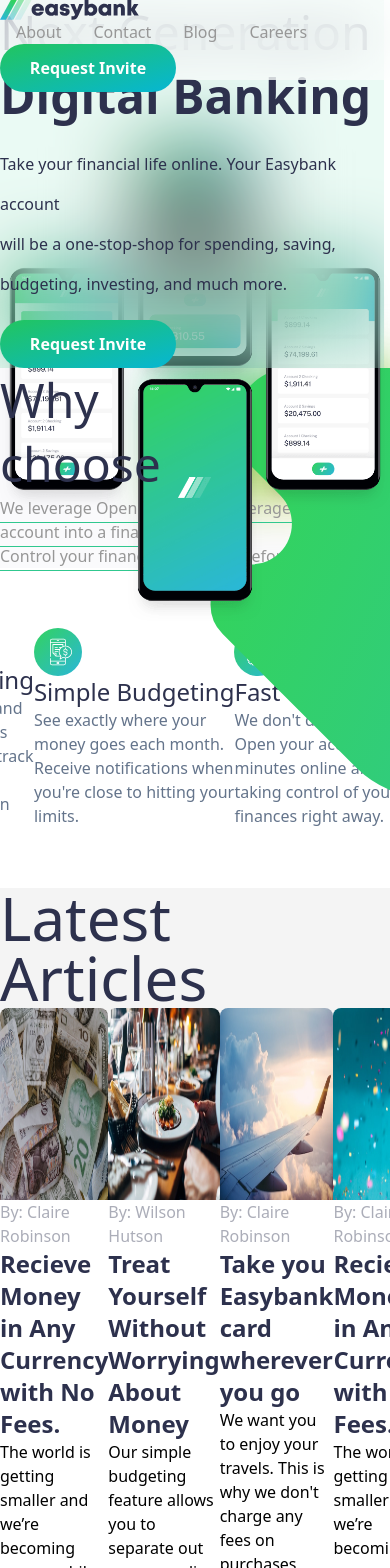
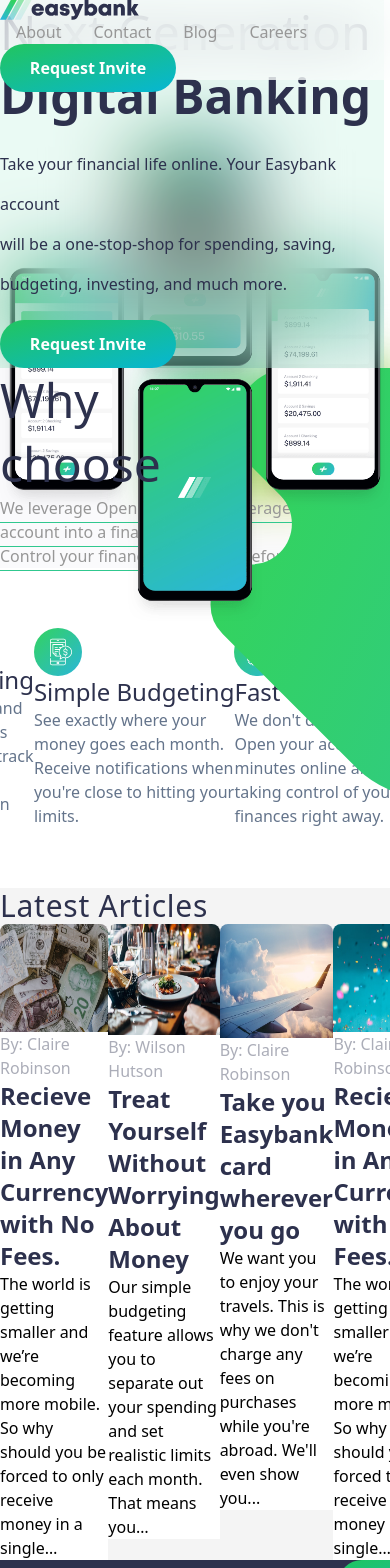
Before and after one commit to trevornei/easybank, a React (Vite) app: page / in a window 390 px wide. Shown: the top 1568 px of the page. Built offline with nearby package versions, Linux system fonts and the light colour scheme.

Commit message:
fixed the height and justify-content for the elements nested in cardThree at the xl breakpoint.

```diff
--- a/src/components/articles/Article.jsx
+++ b/src/components/articles/Article.jsx
@@ -1,14 +1,19 @@
-import React from 'react'
+import React from "react";
 
 export default function Article({ img, author, title, description }) {
   return (
-    <div className="flex flex-col items-center justify-center bg-white xl:h-full xl:w-full rounded-t-xl xl:mx-4">
-        <img className='w-64 h-48 rounded-t-lg shadow-darkBlue/20' src={img}/>
-        <div className="items-center xl:p-2 xl:px-2 justify-normal">
-          <p className="xl:p-2 font-semi text-darkBlue/40">By: {author}</p>
-          <h3 className="text-2xl font-bold xl:p-2 hover:text-eCash/70 hover:duration-300 text-darkBlue hover:transition-colors hover:ease-in-out">{title}</h3>
-          <p className='xl:p-2 '>{description}</p>
-        </div>
+    <div className="flex flex-col items-center justify-start bg-white xl:w-[500px] xl:h-[700px] rounded-t-xl xl:mx-4">
+      <img
+        className="w-96 h-auto aspect-square rounded-t-lg shadow-darkBlue/20"
+        src={img}
+      />
+      <div className="items-center xl:p-2 xl:px-2 justify-normal">
+        <p className="xl:p-2 font-semi text-darkBlue/40">By: {author}</p>
+        <h3 className="text-2xl font-bold xl:p-2 hover:text-eCash/70 hover:duration-300 text-darkBlue hover:transition-colors hover:ease-in-out">
+          {title}
+        </h3>
+        <p className="xl:p-2 ">{description}</p>
+      </div>
     </div>
-  )
+  );
 }
--- a/src/components/cardThree/CardThree.jsx
+++ b/src/components/cardThree/CardThree.jsx
@@ -1,49 +1,76 @@
-import React from 'react'
-import Article from '../articles/Article'
+import React from "react";
+import Article from "../articles/Article";
 
 // Images
-import MoneyPhoto from '../../assets/img/image-currency.jpg'
-import RestaurantPhoto from '../../assets/img/image-restaurant.jpg'
-import planePhoto from '../../assets/img/image-plane.jpg'
-import confettiPhoto from '../../assets/img/image-confetti.jpg'
+import MoneyPhoto from "../../assets/img/image-currency.jpg";
+import RestaurantPhoto from "../../assets/img/image-restaurant.jpg";
+import planePhoto from "../../assets/img/image-plane.jpg";
+import confettiPhoto from "../../assets/img/image-confetti.jpg";
 
-{/*
+{
+  /*
 Money,
 Dinner,
 Plane,
 Conffetti
-*/}
+*/
+}
 
 export default function CardThree() {
+  let moneyTitle = "Recieve Money in Any Currency with No Fees.";
+  let moneyDesc =
+    "The world is getting smaller and we’re becoming more mobile. So why should you be forced to only receive money in a single…";
+  let moneyAuthor = "Claire Robinson";
 
-  let moneyTitle = 'Recieve Money in Any Currency with No Fees.'
-  let moneyDesc = 'The world is getting smaller and we’re becoming more mobile. So why should you be forced to only receive money in a single…'
-  let moneyAuthor = 'Claire Robinson'
+  let restTitle = "Treat Yourself Without Worrying About Money";
+  let restDesc =
+    "Our simple budgeting feature allows you to separate out your spending and set realistic limits each month. That means you…";
+  let restAuthor = "Wilson Hutson";
 
-  let restTitle = 'Treat Yourself Without Worrying About Money'
-  let restDesc = 'Our simple budgeting feature allows you to separate out your spending and set realistic limits each month. That means you…'
-  let restAuthor = 'Wilson Hutson'
+  let travelTitle = "Take you Easybank card wherever you go";
+  let travelDesc =
+    "We want you to enjoy your travels. This is why we don't charge any fees on purchases while you're abroad. We'll even show you...";
+  let travelAuthor = "Claire Robinson";
 
-  let travelTitle = 'Take you Easybank card wherever you go'
-  let travelDesc = 'We want you to enjoy your travels. This is why we don\'t charge any fees on purchases while you\'re abroad. We\'ll even show you...'
-  let travelAuthor = 'Claire Robinson'
-
-  let betaTitle = ' Our invite-only Beta accounts are now live!'
-  let betaDesc = 'After a lot of hard work by the whole team, we\re excited to launch our closed beta. It\'s easy to request an invite through the site...'
+  let betaTitle = " Our invite-only Beta accounts are now live!";
+  let betaDesc =
+    "After a lot of hard work by the whole team, we\re excited to launch our closed beta. It's easy to request an invite through the site...";
 
   return (
     <>
-        <div className="flex flex-col items-start justify-start xl:px-40 bg-mGrey/10">
-          <div className="xl:mx-4 xl:pt-16">
-            <h1 className="text-6xl text-darkBlue">Latest Articles</h1>
-          </div>
-          <div className="flex flex-row items-start justify-between xl:w-full xl:h-full xl:pb-32 xl:pt-10">
-              <Article img={MoneyPhoto} title={moneyTitle} description={moneyDesc} author={moneyAuthor} />
-              <Article img={RestaurantPhoto} title={restTitle} description={restDesc} author={restAuthor} />
-              <Article img={planePhoto} title={travelTitle} description={travelDesc} author={moneyAuthor} />
-              <Article img={confettiPhoto} title={moneyTitle} description={moneyDesc} author={moneyAuthor} />
-          </div>
+      <div className="flex flex-col items-start justify-start xl:px-16 bg-mGrey/10">
+        <div className="xl:mx-4 xl:pt-16">
+          <h1 className="text-3xl tracking-wide text-darkBlue">
+            Latest Articles
+          </h1>
         </div>
+        <div className="flex flex-row items-start justify-between xl:w-full xl:h-full xl:pb-32 xl:pt-10">
+          <Article
+            img={MoneyPhoto}
+            title={moneyTitle}
+            description={moneyDesc}
+            author={moneyAuthor}
+          />
+          <Article
+            img={RestaurantPhoto}
+            title={restTitle}
+            description={restDesc}
+            author={restAuthor}
+          />
+          <Article
+            img={planePhoto}
+            title={travelTitle}
+            description={travelDesc}
+            author={moneyAuthor}
+          />
+          <Article
+            img={confettiPhoto}
+            title={moneyTitle}
+            description={moneyDesc}
+            author={moneyAuthor}
+          />
+        </div>
+      </div>
     </>
-  )
+  );
 }
```
